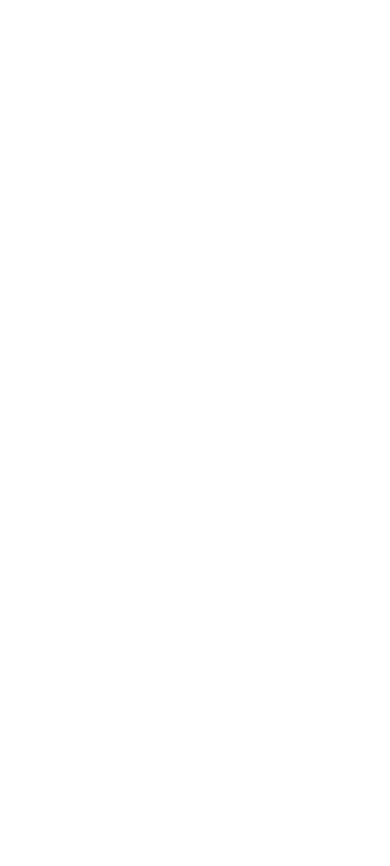
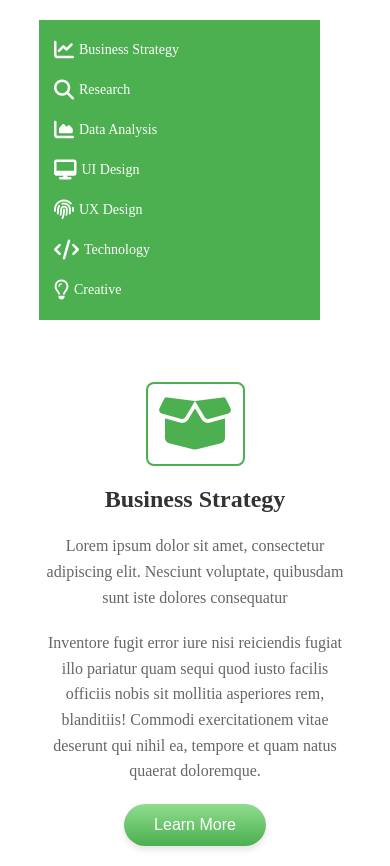
Before and after one commit to Esha-Zehra/team-work, a plain HTML site: page index.html in a window 390 px wide. Before the commit the page ends 844 px from the top, so only its background shows below. Drawn offline with Linux system fonts and the light colour scheme.

Commit message:
index.html

```diff
--- a/index.html
+++ b/index.html
@@ -5,9 +5,57 @@
     <meta charset="UTF-8">
     <meta name="viewport" content="width=device-width, initial-scale=1.0">
     <title>Document</title>
+    <link rel="stylesheet" href="https://cdnjs.cloudflare.com/ajax/libs/font-awesome/6.5.1/css/all.min.css">
+    <link rel="stylesheet" href="./style.css">
 </head>
 
 <body>
+    <div class="container">
+        <div class="sidebar">
+
+            <head>
+                <a href="#" class="head-item">
+                    <i class="fas fa-chart-line"></i> Business Strategy
+                </a>
+                <a href="#" class="head-item">
+                    <i class="fas fa-magnifying-glass"></i> Research
+                </a>
+                <a href="#" class="head-item">
+                    <i class="fas fa-chart-area"></i> Data Analysis
+                </a>
+                <a href="#" class="head-item">
+                    <i class="fas fa-desktop"></i> UI Design
+                </a>
+                <a href="#" class="head-item">
+                    <i class="fas fa-fingerprint"></i> UX Design
+                </a>
+                <a href="#" class="head-item">
+                    <i class="fas fa-code"></i> Technology
+                </a>
+                <a href="#" class="head-item">
+                    <i class="far fa-lightbulb"></i> Creative
+                </a>
+            </head>
+        </div>
+
+        <main class="content">
+            <div class="content-header">
+                <i class="fas fa-box-open lightbulb-icon"></i>
+            </div>
+
+            <h2>Business Strategy</h2>
+
+            <p>
+                Lorem ipsum dolor sit amet, consectetur adipiscing elit. Nesciunt voluptate, quibusdam sunt iste dolores consequatur
+            </p>
+
+            <p>
+                Inventore fugit error iure nisi reiciendis fugiat illo pariatur quam sequi quod iusto facilis officiis nobis sit mollitia asperiores rem, blanditiis! Commodi exercitationem vitae deserunt qui nihil ea, tempore et quam natus quaerat doloremque.
+            </p>
+
+            <button class="learn-more-btn">Learn More</button>
+        </main>
+    </div>
 
 </body>
 
--- /dev/null
+++ b/style.css
@@ -0,0 +1,147 @@
+* {
+    margin: 0;
+    padding: 0;
+}
+
+.container {
+    margin-left: 8%;
+    display: flex;
+    box-shadow: 0 4px 8px rgba(0, 0, 0, 0.1);
+    overflow: hidden;
+}
+
+.sidebar {
+    flex-wrap: wrap;
+    width: 50%;
+    height: 500px;
+    background-color: #4CAF50;
+    color: white;
+    padding: 20px 0;
+    position: relative;
+}
+
+.sidebar head {
+    display: flex;
+    flex-direction: column;
+}
+
+.head-item {
+    display: flex;
+    align-items: center;
+    padding: 15px 20px;
+    text-decoration: none;
+    color: #fff;
+    font-size: 16px;
+    transition: background-color 0.3s, transform 0.3s, color 0.3s;
+    cursor: pointer;
+}
+
+.head-item i {
+    margin-right: 15px;
+    font-size: 20px;
+}
+
+.head-item:not(.active):hover {
+    color: #ccffcc;
+    transform: translateX(5px);
+}
+
+.content {
+    flex-grow: 1;
+    padding: 40px;
+    background-color: #fff;
+}
+
+.content-header {
+    margin-bottom: 20px;
+}
+
+.lightbulb-icon {
+    font-size: 60px;
+    color: #4CAF50;
+    background: none;
+    padding: 0;
+    display: inline-block;
+    border: 2px solid #4CAF50;
+    border-radius: 8px;
+    padding: 10px;
+}
+
+.content h2 {
+    color: #333;
+    margin-top: 0;
+    margin-bottom: 20px;
+    font-size: 24px;
+}
+
+.content p {
+    color: #666;
+    line-height: 1.6;
+    margin-bottom: 20px;
+}
+
+.learn-more-btn {
+    background: linear-gradient(to bottom, #8fdd8e, #4CAF50);
+    color: white;
+    border: none;
+    padding: 12px 30px;
+    border-radius: 30px;
+    font-size: 16px;
+    cursor: pointer;
+    box-shadow: 0 4px 6px rgba(0, 0, 0, 0.1);
+    transition: opacity 0.3s, transform 0.3s;
+}
+
+.learn-more-btn:hover {
+    opacity: 0.9;
+    transform: translateY(-2px);
+}
+
+.sidebar::after {
+    content: '';
+    position: absolute;
+    top: 50px;
+    right: 0;
+    width: 0;
+    height: 0;
+    border-top: 10px solid transparent;
+    border-bottom: 10px solid transparent;
+    border-right: 10px solid white;
+}
+
+@media (max-width: 768px) {
+    .container {
+        flex-direction: column;
+        width: 80%;
+        height: auto;
+        box-shadow: none;
+        margin: auto;
+        padding: 20px 0;
+    }
+    .sidebar {
+        width: 90%;
+        height: auto;
+        padding: 10px 0;
+    }
+    .sidebar head {
+        flex-direction: column;
+        flex-wrap: wrap;
+        justify-content: center;
+    }
+    .head-item {
+        padding: 10px 15px;
+        font-size: 14px;
+        flex-basis: auto;
+    }
+    .head-item i {
+        margin-right: 5px;
+    }
+    .sidebar::after {
+        content: none;
+    }
+    .content {
+        margin-top: 20%;
+        padding: 0;
+        text-align: center;
+    }
+}
```
